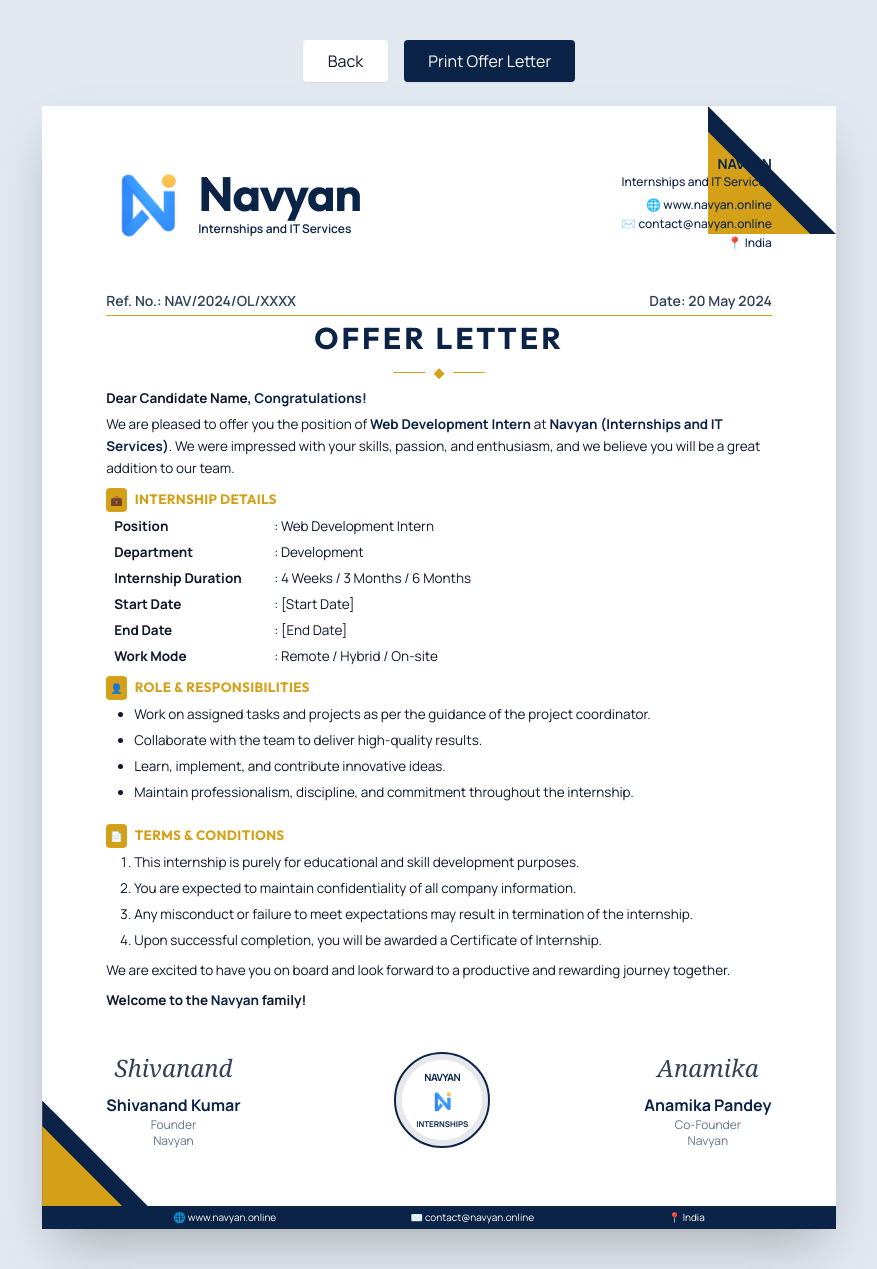
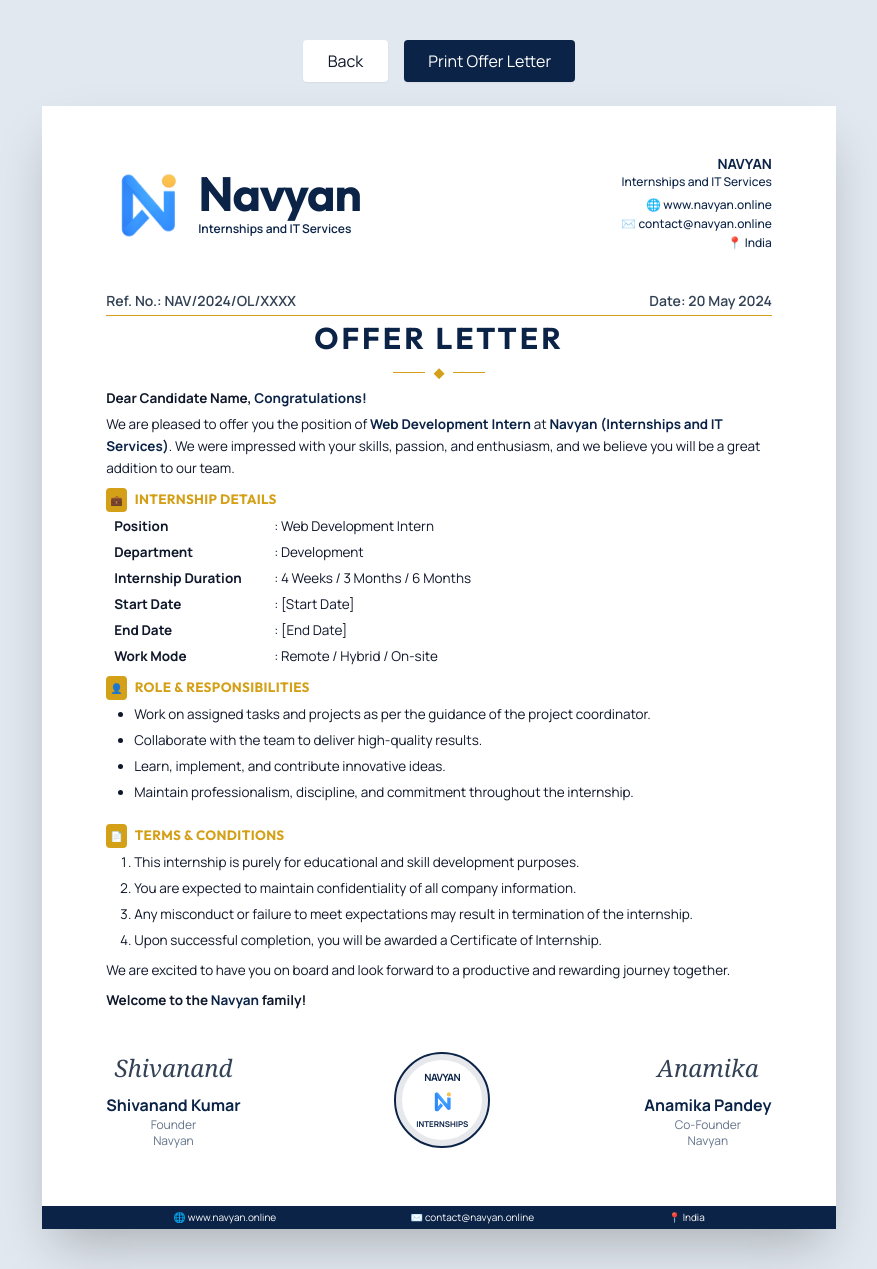
Before and after one commit to shivanand91/navyan, a React (Vite) app in the folder client/: page /documents/offer-letter/1 in a window 1280 px wide. Shown: the whole page, without its empty margins (201-1078 px from the left). Built offline with nearby package versions, Linux system fonts and the light colour scheme; no server answers.

Commit message:
offer letter and certificate designs

```diff
--- a/client/src/pages/documents/OfferLetterPreview.jsx
+++ b/client/src/pages/documents/OfferLetterPreview.jsx
@@ -43,15 +43,6 @@ export default function OfferLetterPreview() {
       {/* A4 PAGE */}
       <div className="mx-auto bg-white shadow-2xl print:shadow-none relative overflow-hidden"
            style={{ width: "210mm", height: "297mm", padding: "0" }}>
-
-        {/* DESIGN ELEMENTS (Top Right & Bottom Left Triangles) */}
-
-        <div className="absolute top-0 right-0 w-32 h-32 bg-[#0b2347] print:bg-[#0b2347]" style={{ clipPath: "polygon(0 0, 0 100%, 100% 100%)" }}></div>
-        <div className="absolute top-0 right-0 w-32 h-32 bg-[#d4a017] print:bg-[#d4a017]" style={{ clipPath: "polygon(0 20%, 0 100%, 80% 100%)" }}></div>
-
-        <div className="absolute bottom-0 left-0 w-32 h-32 bg-[#0b2347] print:bg-[#0b2347]" style={{ clipPath: "polygon(0 0, 0 100%, 100% 100%)" }}></div>
-        <div className="absolute bottom-0 left-0 w-32 h-32 bg-[#d4a017] print:bg-[#d4a017]" style={{ clipPath: "polygon(0 20%, 0 100%, 80% 100%)" }}></div>
-
         {/* HEADER SECTION */}
         <div className="px-16 pt-12 flex justify-between relative z-10">
           <div className="flex items-center gap-3">
```
